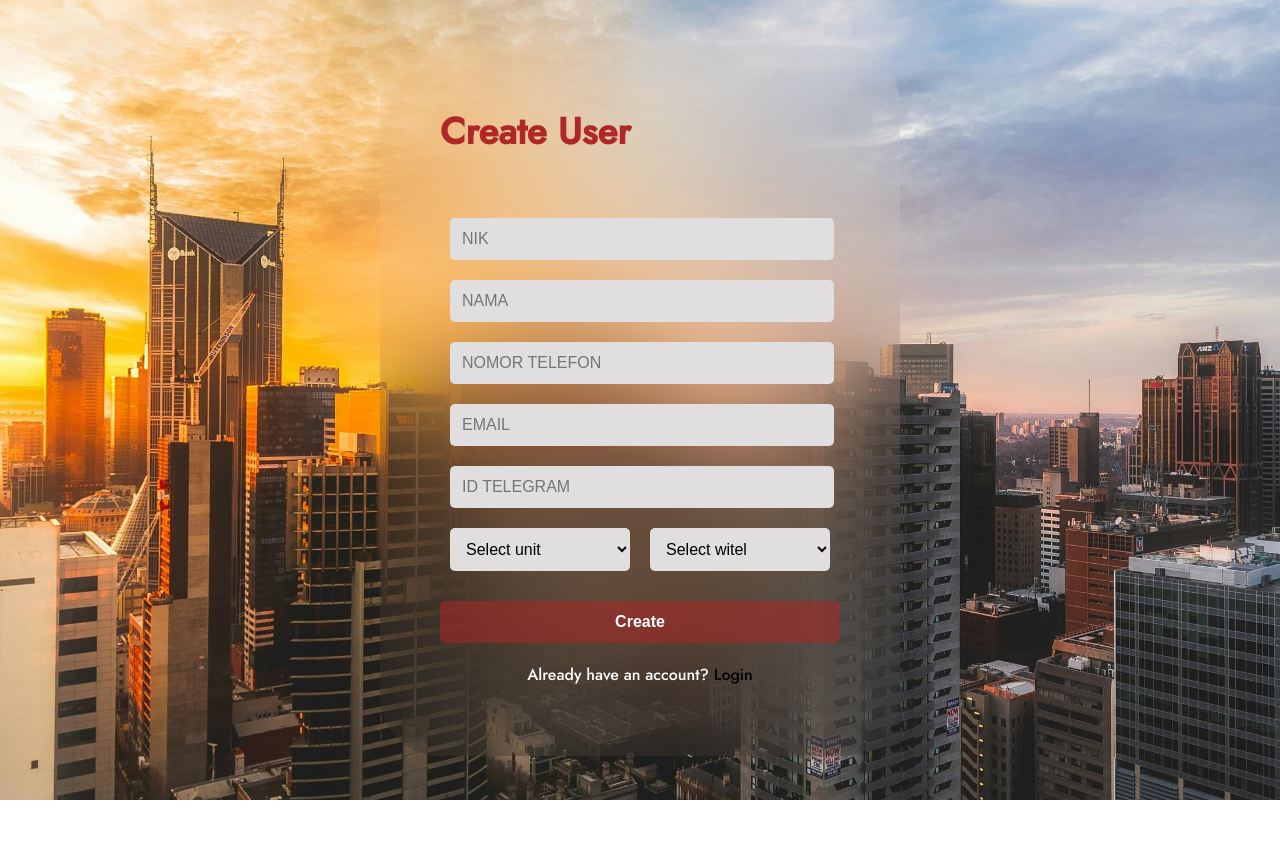
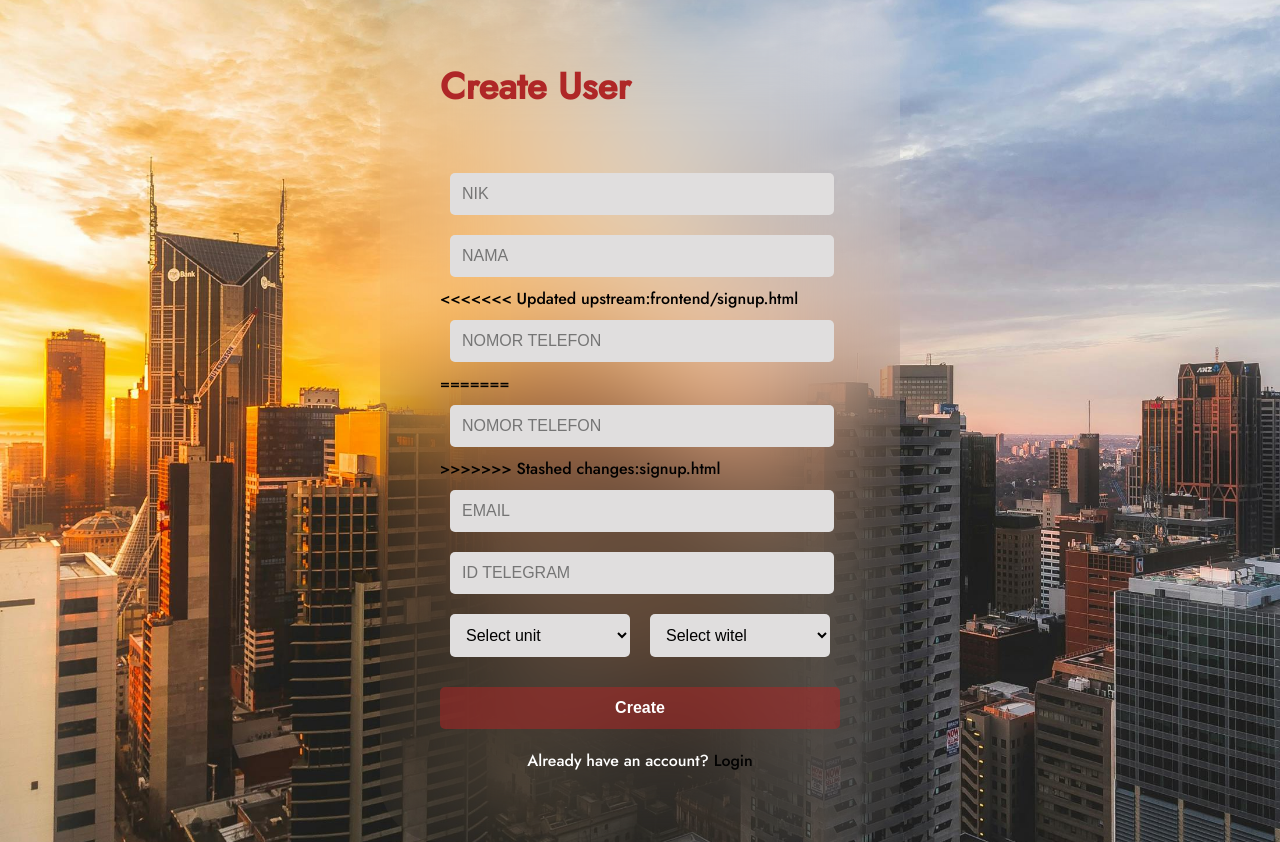
Before and after one commit to hanipul/Project_RAM, a plain HTML site: page frontend/signup.html in a window 1280 px wide. Before the commit the page ends 800 px from the top, so only its background shows below. Drawn offline with Linux system fonts and the light colour scheme; files whose address does not match are found by name.

Commit message:
Update signup.html

```diff
--- a/frontend/signup.html
+++ b/frontend/signup.html
@@ -14,7 +14,11 @@
                     <label for="chk" aria-hidden="true">Create User</label>
                     <input type="tel" name="nik" id="nik" placeholder="NIK" pattern="[0-9]*" maxlength="16" required>
                     <input type="text" name="nama" placeholder="NAMA" required>
+<<<<<<< Updated upstream:frontend/signup.html
                     <input type="tel" name="nomor" placeholder="NOMOR TELEFON" pattern="[0-9]*" maxlength="12">
+=======
+                    <input type="tel" name="nomor" placeholder="NOMOR TELEFON" pattern="0-9" maxlength="12">
+>>>>>>> Stashed changes:signup.html
                     <input type="email" name="email" placeholder="EMAIL" required>
                     <input type="text" name="telegram" placeholder="ID TELEGRAM" required>
                     <div class="row">
```
